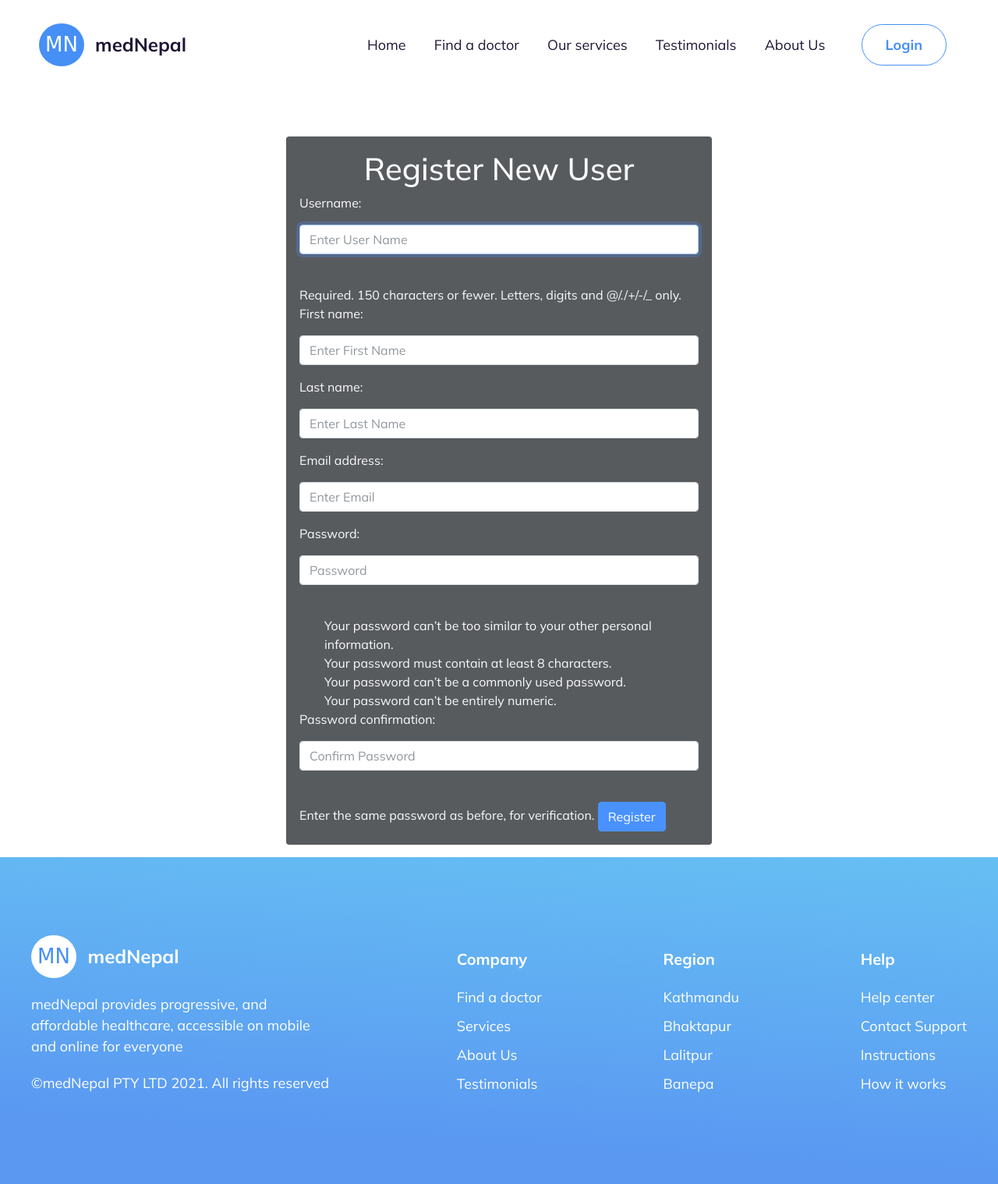
After one commit to Ak-tsuki/medNepal, a Django app: page /register in a window 1280 px wide. The commit adds this page. Shown: the whole page at 78% size. Run offline with Django 3.2, Linux system fonts and the light colour scheme; some libraries are stand-ins or nearby versions; some web fonts are replaced.

Commit message:
Login.html, form.py, register.html created

```diff
--- /dev/null
+++ b/medNepal/accounts/forms.py
@@ -0,0 +1,15 @@
+from django import forms
+from django.contrib.auth.forms import UserCreationForm
+from django.contrib.auth.models import User
+
+
+
+
+class LoginForm(forms.Form):
+    username = forms.CharField()
+    password = forms.CharField(widget=forms.PasswordInput)
+
+class CreateUserForm(UserCreationForm):
+    class Meta:
+        model = User
+        fields = ['username', 'first_name', 'last_name', 'email', 'password1', 'password2']
--- /dev/null
+++ b/medNepal/accounts/templates/accounts/register.html
@@ -0,0 +1,42 @@
+{% extends 'layout.html' %}
+{% load bootstrap %}
+{% load static %}
+{% block title %}
+<title>Register</title>
+{% endblock title %}
+{% block main_content %}
+
+
+<div class="container my-3">
+    <div class="row wow slideInRight">
+        <div class="col-md-6 offset-md-3">
+
+            <div class="card p-3 bg-dark text-light opacity-75">
+                <h1 class="text-center">Register New User</h1>
+                {% include 'messages.html' %}
+                <form class="form myForm" action="" method="POST">
+                    {% csrf_token %}
+                    {{ form_register }}
+                    <button type="submit" class="btn btn-primary">Register</button>
+                </form>
+            </div>
+        </div>
+    </div>
+</div>
+<script>
+    var form_fields = document.getElementsByTagName('input')
+    form_fields[1].placeholder = "Enter User Name"
+    form_fields[2].placeholder = "Enter First Name"
+    form_fields[3].placeholder = "Enter Last Name"
+    form_fields[4].placeholder = "Enter Email"
+    form_fields[5].placeholder = "Password"
+    form_fields[6].placeholder = "Confirm Password"
+
+
+    for (field in form_fields) {
+        form_fields[field].className += 'form-control my-3'
+    }
+
+</script>
+
+{% endblock main_content %}
--- a/medNepal/accounts/urls.py
+++ b/medNepal/accounts/urls.py
@@ -3,5 +3,6 @@ from . import views
 
 urlpatterns = [
     path('', views.homepage),
-    path('login', views.login)
+    path('login', views.login),
+    path('register', views.register_user)
 ]
--- a/medNepal/accounts/views.py
+++ b/medNepal/accounts/views.py
@@ -1,4 +1,5 @@
 from django.shortcuts import render
+from .forms import LoginForm, CreateUserForm
 
 # Create your views here.
 def homepage(request):
@@ -6,4 +7,13 @@ def homepage(request):
 
 
 def login(request):
-    return render(request, 'accounts/login.html')
+    context = {
+        'form_login': LoginForm
+    }
+    return render(request, 'accounts/login.html',context)
+
+def register_user(request):
+    context = {
+        'form_register': CreateUserForm,
+    }
+    return render(request, 'accounts/register.html', context)
```
Also changed, not shown: medNepal/accounts/templates/accounts/login.html (+47 -0 lines).
